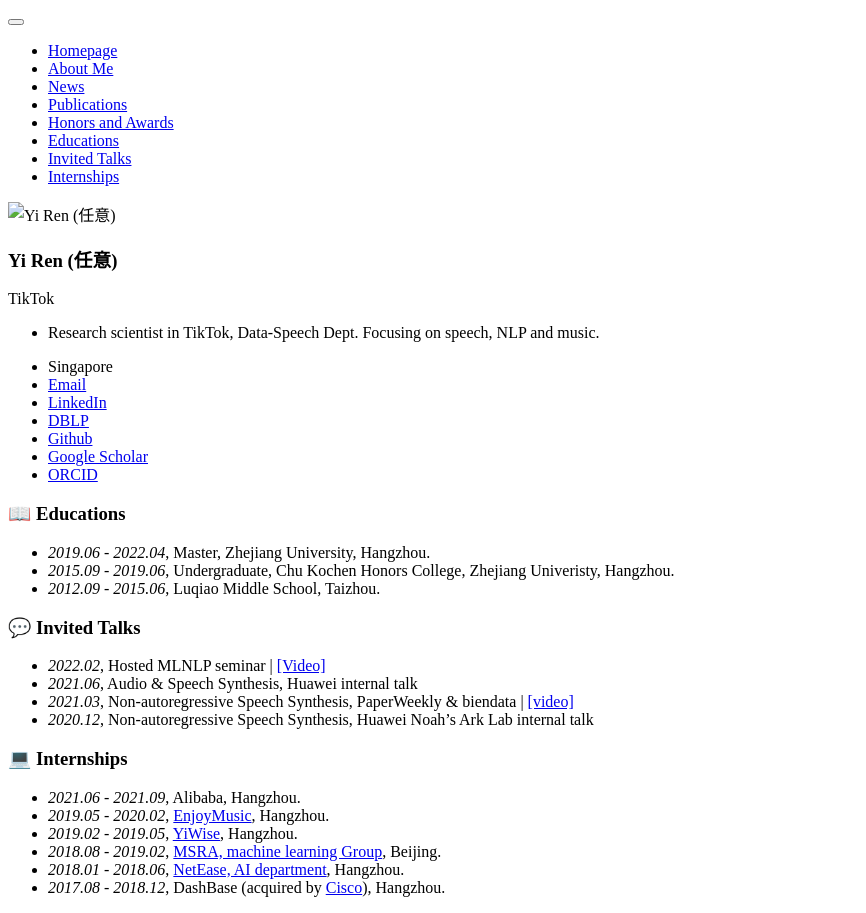
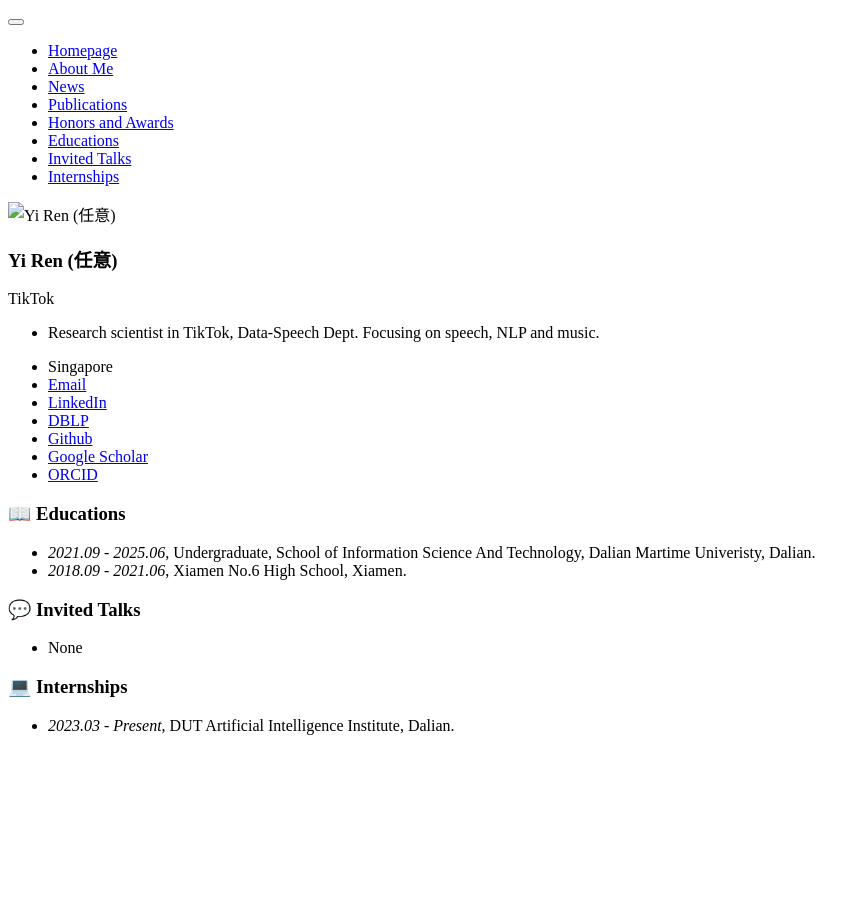
Before and after one commit to ReyJerry/ReyJerry.github.io, a Jekyll site: the page built from _pages/includes/others.md, in a window 1280 px wide. Shown: the whole page, without its empty margins (0-866 px from the left). Built offline with Jekyll 4.4.1, drawn with Linux system fonts in a browser that asks for light colours; our own code applies the rules of GitHub Pages for plain Markdown files.

Commit message:
others.md

```diff
--- a/_pages/includes/others.md
+++ b/_pages/includes/others.md
@@ -1,19 +1,10 @@
 
 # 📖 Educations
-- *2019.06 - 2022.04*, Master, Zhejiang University, Hangzhou.
-- *2015.09 - 2019.06*, Undergraduate, Chu Kochen Honors College, Zhejiang Univeristy, Hangzhou.
-- *2012.09 - 2015.06*, Luqiao Middle School, Taizhou.
+- *2021.09 - 2025.06*, Undergraduate, School of Information Science And Technology, Dalian Martime Univeristy, Dalian.
+- *2018.09 - 2021.06*, Xiamen No.6 High School, Xiamen.
 
 # 💬 Invited Talks
-- *2022.02*, Hosted MLNLP seminar \| [\[Video\]](https://www.bilibili.com/video/BV1wF411x7qh)
-- *2021.06*, Audio & Speech Synthesis, Huawei internal talk
-- *2021.03*, Non-autoregressive Speech Synthesis, PaperWeekly & biendata \| [\[video\]](https://www.bilibili.com/video/BV1uf4y1t7Hr/)
-- *2020.12*, Non-autoregressive Speech Synthesis, Huawei Noah's Ark Lab internal talk
+- None
 
 # 💻 Internships
-- *2021.06 - 2021.09*, Alibaba, Hangzhou.
-- *2019.05 - 2020.02*, [EnjoyMusic](https://enjoymusic.ai/), Hangzhou.
-- *2019.02 - 2019.05*, [YiWise](https://www.yiwise.com/), Hangzhou.
-- *2018.08 - 2019.02*, [MSRA, machine learning Group](https://www.microsoft.com/en-us/research/group/machine-learning-research-group/), Beijing.
-- *2018.01 - 2018.06*, [NetEase, AI department](https://hr.163.com/zc/12-ai/index.html), Hangzhou.
-- *2017.08 - 2018.12*, DashBase (acquired by [Cisco](https://blogs.cisco.com/news/349511)), Hangzhou.
+- *2023.03 - Present*, DUT Artificial Intelligence Institute, Dalian.
```
